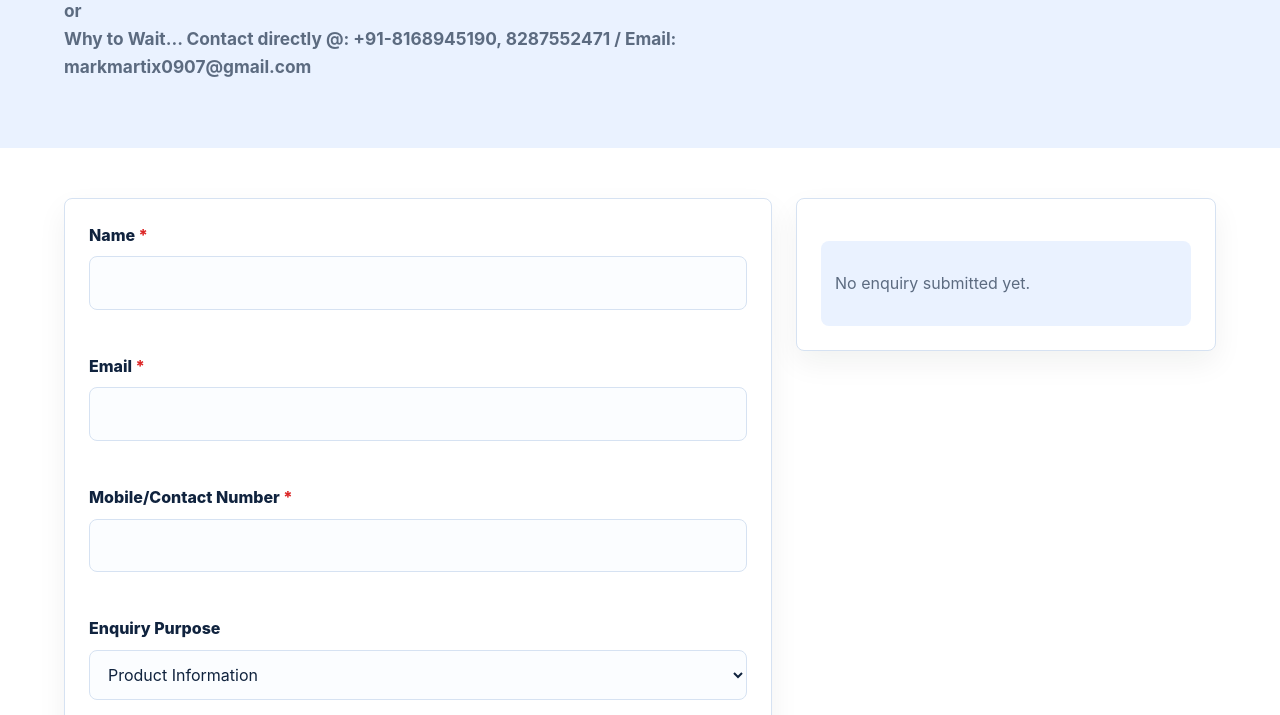
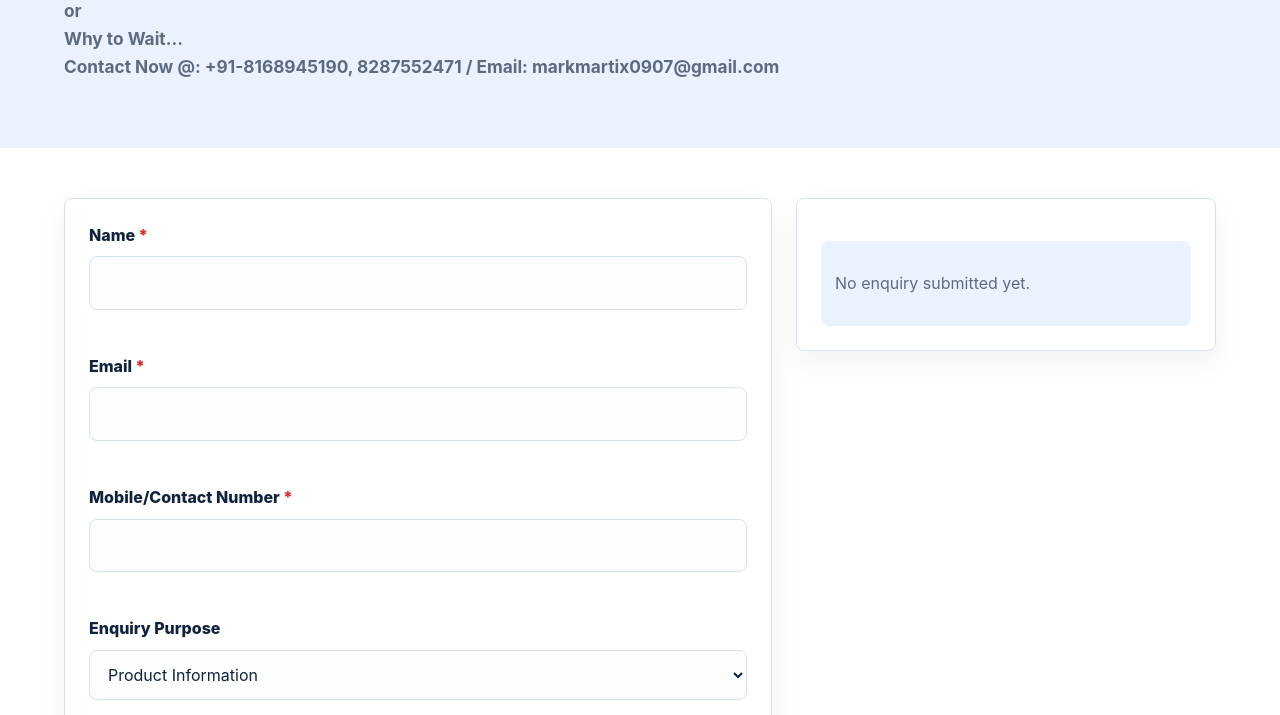
Before and after one commit to sandeep2310/markmatrixss, a plain HTML site: page contact.html in a window 1280 px wide. Shown: the part 243-958 px from the top of the page. Drawn offline with Linux system fonts and the light colour scheme.

Commit message:
Update contact.html

```diff
--- a/contact.html
+++ b/contact.html
@@ -34,7 +34,9 @@
         <h1>Send a Sales or Service Enquiry.</h1>
 		<p><strong>or
 		<br>
-		Why to Wait... Contact directly @: +91-8168945190, 8287552471 / Email: markmartix0907@gmail.com</strong>
+		Why to Wait...
+		<br>
+		Contact Now @: +91-8168945190, 8287552471 / Email: markmartix0907@gmail.com</strong>
            </p>
       </section>
 
```
